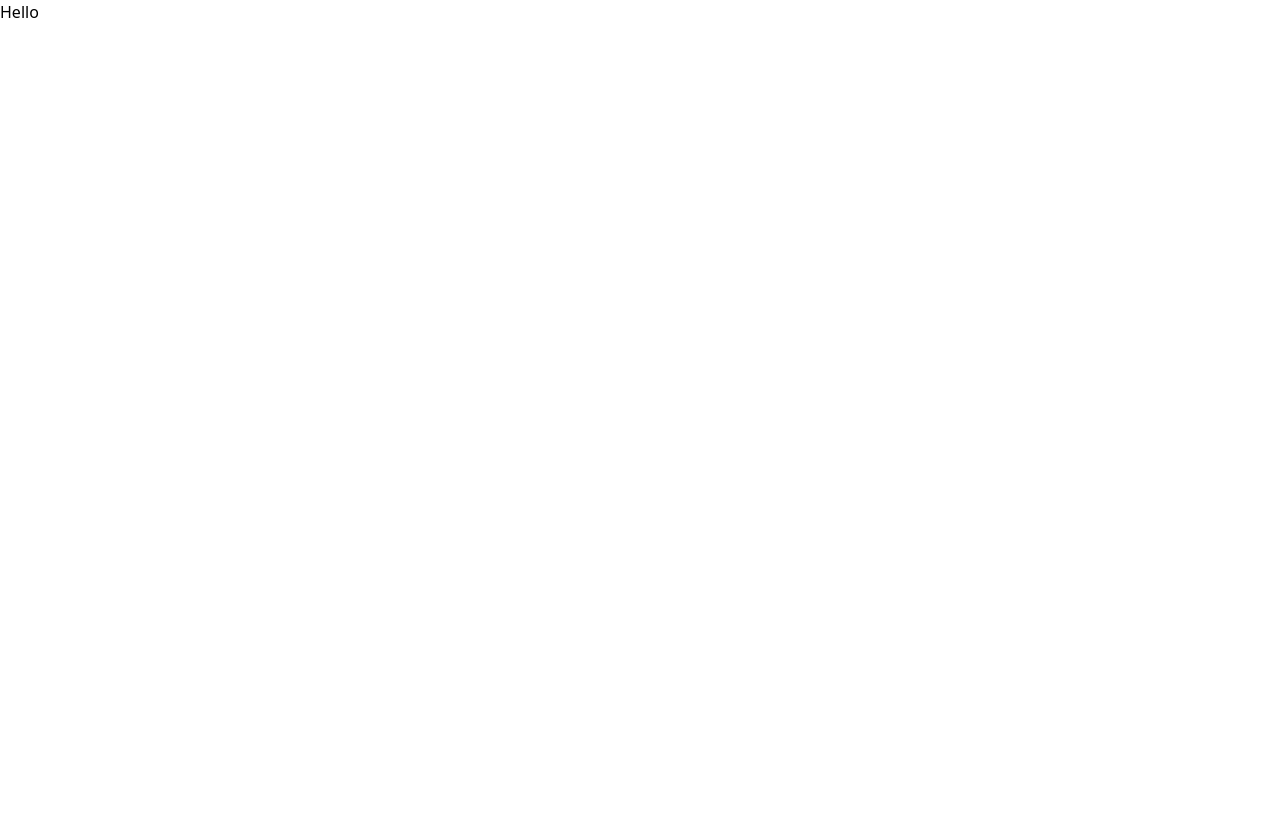
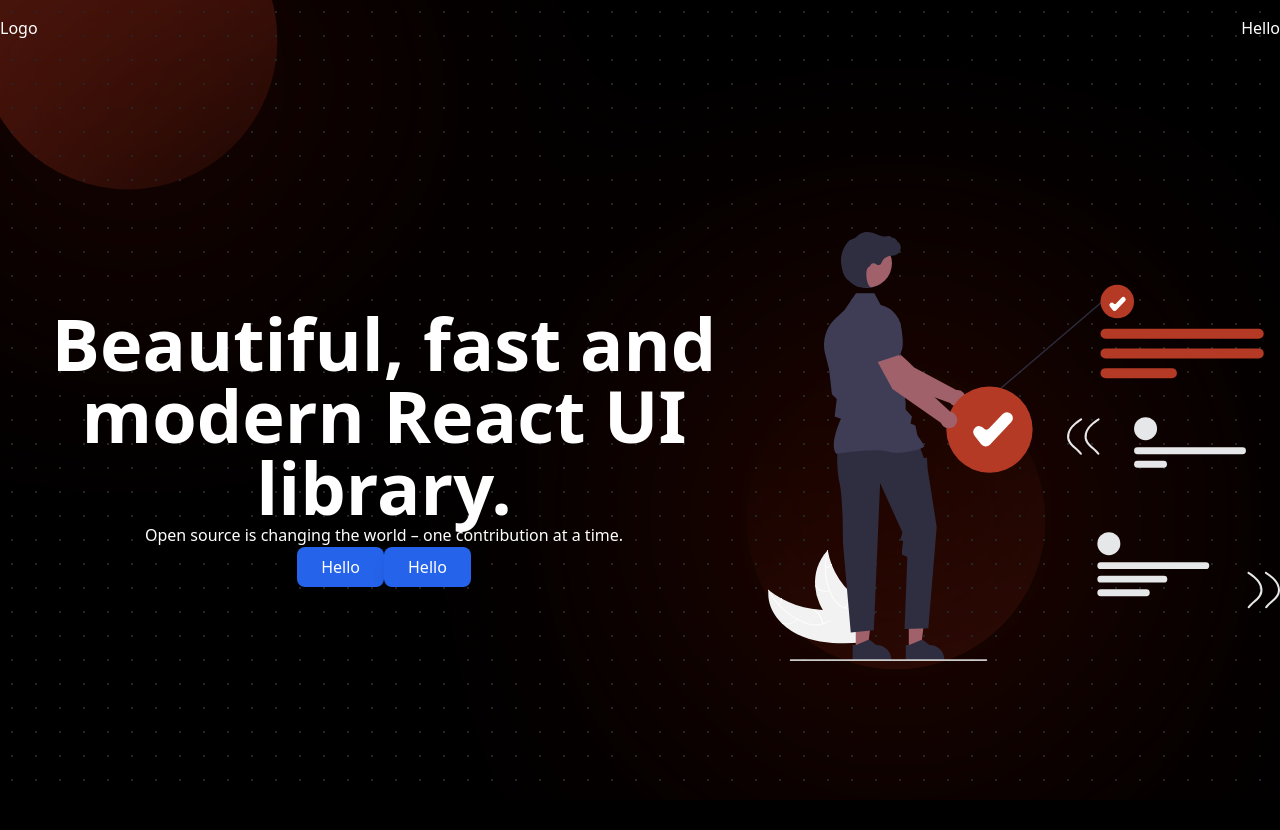
Before and after one commit to MasterBrian99/tailwind-item-collection, a React (Create React App) app: page / in a window 1280 px wide. Shown: the top 830 px of the page. Before the commit the page ends 800 px from the top, so only its background shows below. Built offline with nearby package versions, Linux system fonts and the light colour scheme.

Commit message:
add home page

```diff
--- a/src/App.tsx
+++ b/src/App.tsx
@@ -1,9 +1,16 @@
 import React from "react";
+import Header from "./components/Header/Header";
+import Hero from "./components/Hero/Hero";
 
 function App() {
   return (
-    <div className="App">
-      <h1>Hello</h1>
+    <div className="">
+      <div className="circle-c circle-c-1"></div>
+      <div className="circle-c circle-c-2"></div>
+      <div className="main-backdrop h-screen">
+        <Header />
+        <Hero />
+      </div>
     </div>
   );
 }
--- /dev/null
+++ b/src/components/Header/Header.tsx
@@ -0,0 +1,17 @@
+import React from "react";
+
+const Header = () => {
+  return (
+    <div className="flex justify-center items-center   ">
+      <div className="container mx-auto py-4 flex justify-between">
+        <h1>Logo</h1>
+
+        <div>
+          <h1>Hello</h1>
+        </div>
+      </div>
+    </div>
+  );
+};
+
+export default Header;
--- /dev/null
+++ b/src/components/Hero/Hero.tsx
@@ -0,0 +1,25 @@
+import React from "react";
+import HeroIcon from "../../images/background-hero.svg";
+const Hero = () => {
+  return (
+    <div className="container mx-auto flex justify-between  py-44">
+      <div className="flex flex-col items-center justify-center">
+        <h2 className="text-7xl text-center px-8 font-bold">
+          Beautiful, fast and modern React UI library.
+        </h2>
+        <h3>Open source is changing the world – one contribution at a time.</h3>
+        <div className="flex ">
+          <a href="/" className="bg-blue-600 py-2 px-6 shadow-lg rounded-lg">
+            Hello
+          </a>
+          <a href="/" className="bg-blue-600 py-2 px-6 shadow-lg rounded-lg">
+            Hello
+          </a>
+        </div>
+      </div>
+      <img src={HeroIcon} alt="" className="w-2/5" />
+    </div>
+  );
+};
+
+export default Hero;
--- a/src/index.tsx
+++ b/src/index.tsx
@@ -1,5 +1,6 @@
 import React from "react";
 import ReactDOM from "react-dom";
+import "./styles/main.css";
 import "./index.css";
 import App from "./App";
 import reportWebVitals from "./reportWebVitals";
--- /dev/null
+++ b/src/styles/main.css
@@ -0,0 +1,73 @@
+@import url("https://fonts.googleapis.com/css2?family=Poppins&display=swap");
+
+body {
+  font-family: "Poppins", sans-serif;
+  background-color: #000;
+  color: #fff;
+}
+
+.circle-c {
+  position: absolute;
+  top: 0;
+  left: 0;
+  width: 100%;
+  height: 100%;
+}
+
+.circle-c-1 {
+  background: #b53a25;
+  background-color: transparent;
+}
+.circle-c-2 {
+  background: #b53a25;
+  background-color: transparent;
+}
+
+.circle-c-3 {
+  background: #b53a25;
+  background-color: transparent;
+}
+.circle-c-4 {
+  background: #b53a25;
+  background-color: transparent;
+}
+
+.main-backdrop {
+  width: 100%;
+  background-color: rgba(0, 0, 0, 0.575);
+  background-image: radial-gradient(#252525 1px, transparent 1px);
+  background-size: 24px 24px;
+  background-attachment: fixed;
+}
+
+@supports ((-webkit-backdrop-filter: none) or (backdrop-filter: none)) {
+  .circle-c-1 {
+    background: #b53a25;
+    clip-path: circle(14% at 70% 65%);
+    position: fixed;
+  }
+  .circle-c-2 {
+    background: #b53a25;
+    clip-path: circle(14% at 10% 5%);
+    position: fixed;
+  }
+  .circle-c-3 {
+    background: #b53a25;
+    clip-path: circle(12% at 70% 15%);
+    position: fixed;
+  }
+  .circle-c-4 {
+    background: #b53a25;
+    clip-path: circle(14% at 10% 55%);
+    position: fixed;
+  }
+
+  .main-backdrop {
+    width: 100%;
+    backdrop-filter: blur(158px) saturate(180%);
+    background-color: rgba(0, 0, 0, 0.575);
+    background-image: radial-gradient(#252525 1px, transparent 1px);
+    background-size: 24px 24px;
+    background-attachment: fixed;
+  }
+}
```
Also changed, not shown: src/images/background-hero.svg (added).
